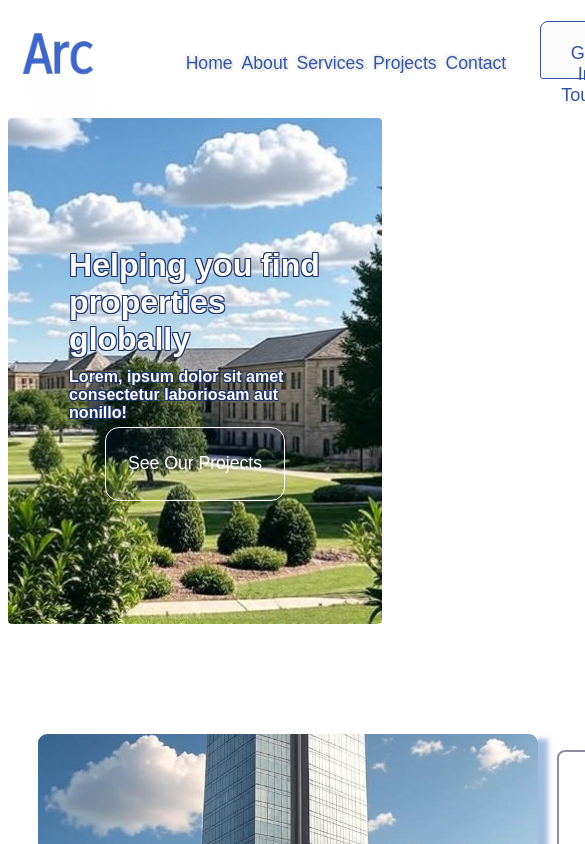
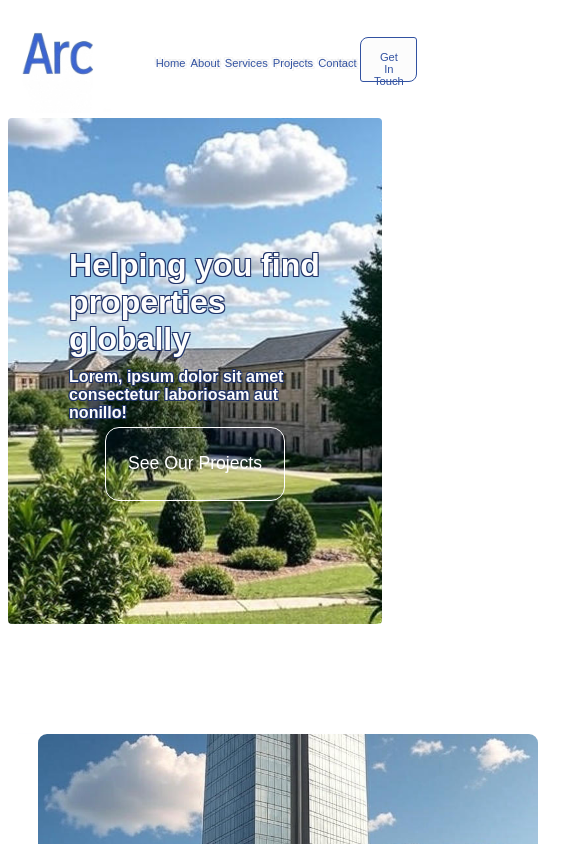
Before and after one commit to adamchalkley2019/Property-Web-Page, a plain HTML site: page index.html in a window 390 px wide. Shown: the top 844 px of the page, 585 px wide, since content can reach past the window. Drawn offline with Linux system fonts and the light colour scheme.

Commit message:
Add files via upload
Web-page is now dynamic with help of media queries

```diff
--- a/style.css
+++ b/style.css
@@ -239,3 +239,51 @@ h5{
     color:rgba(95, 159, 255, 0.952);
     margin-left: 10%;
 }
+
+
+@media (max-width: 950px){
+    #about-us{
+
+       flex-direction: column;
+    }
+
+    #about-pic{
+
+        display: flex;
+        align-items: center;
+        justify-content: center;
+    }
+  }
+
+  @media (max-width: 850px){
+
+    .nav{
+
+        gap: 1%;
+        justify-content: space-around;
+
+    }
+
+    #nav-but{
+
+
+        height: 4em;
+        font-size: 0.7em;
+        background-color: #bdbdbd0e;
+        padding: 1.12em;
+    }
+
+    ul{
+        justify-content: space-between;
+        gap: 5px;
+    }
+
+    li{
+
+        font-family: sans-serif;
+        text-shadow: 2px 2px rgba(197, 197, 197, 0.26), -2px -2px rgba(165, 165, 165, 0.158), 2px -2px rgba(172, 172, 172, 0.116), -2px 2px rgba(255, 255, 255, 0.548);
+        font-size: 0.7em;
+        color: #3252a1;
+    }
+
+  }
```
